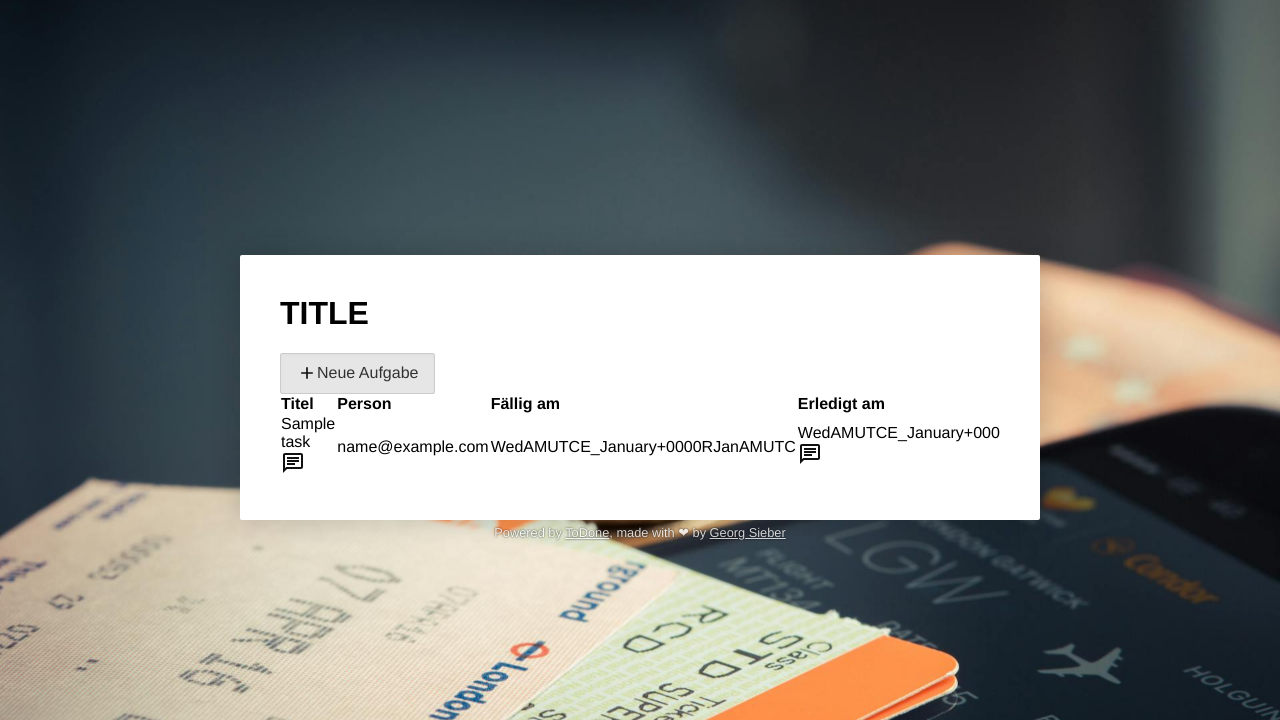
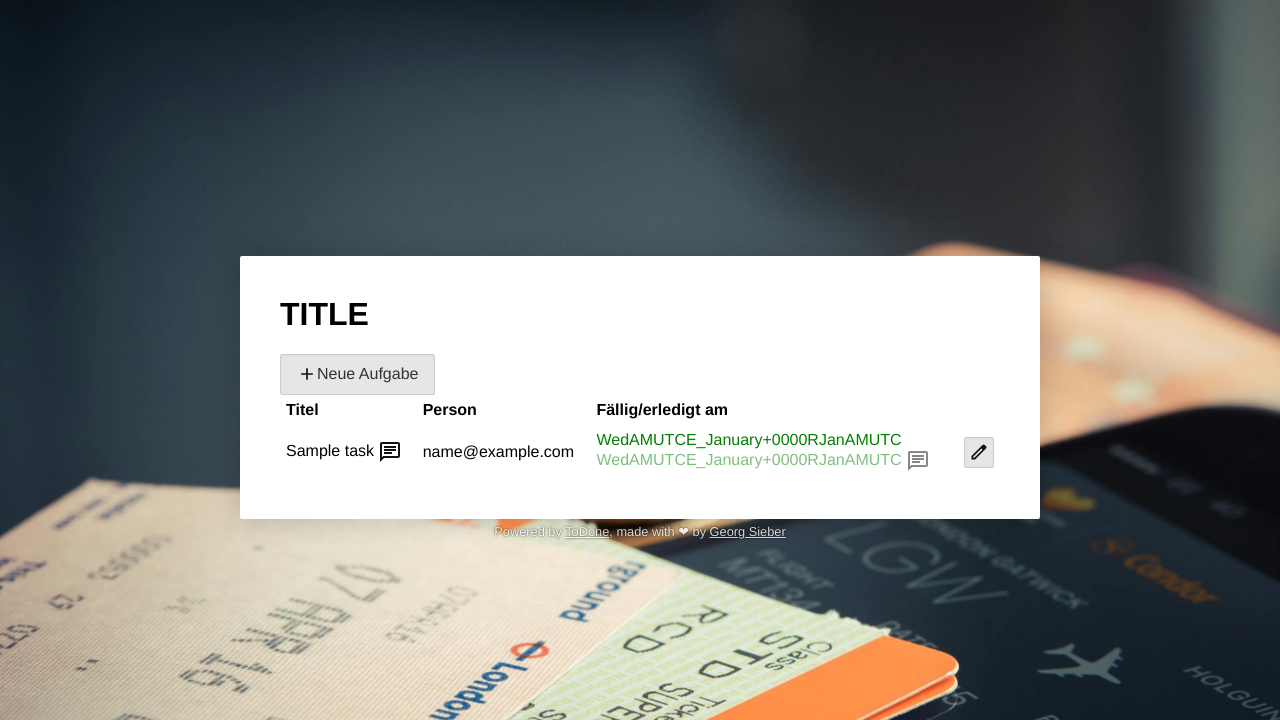
Before and after one commit to schorschii/ToDone, a PHP site: page / in a window 1280 px wide. Shown: the top 720 px of the page. Run offline with PHP 8.4, Linux system fonts and the light colour scheme; tables that the repository leaves empty hold one stand-in row (values such as "Sample post"); a stand-in replaces the project's code that opens the database connection; some libraries are stand-ins or nearby versions.

Commit message:
UI improvements

```diff
--- a/css/admin.css
+++ b/css/admin.css
@@ -28,34 +28,6 @@
 	display: inline-flex;
 	flex-direction: column;
 	align-items: start;
-}
-
-#tblTasks, #tblEvents {
-	width: 100%;
-	border-collapse: separate;
-	border-spacing: 0px;
-}
-#tblTasks tr th:last-child,
-#tblTasks tr td:last-child {
-	text-align: center;
-	width: 1%;
-}
-.checkedin,
-.checkedin {
-	background-color: rgba(80,220,80,0.4);
-}
-.checkedout,
-.checkedout {
-	background-color: rgba(220,40,40,0.4);
-}
-.revoked,
-.revoked {
-	text-decoration: line-through;
-	opacity: 0.4;
-}
-#tblTasks tbody tr:hover th,
-#tblTasks tbody tr:hover td{
-	background-color: rgba(150,150,150,0.4);
 }
 
 .adminForm {
--- a/css/main.css
+++ b/css/main.css
@@ -21,7 +21,7 @@ html, body {
 	min-height: 100%;
 }
 #splash {
-	width: 680px;
+	width: 720px;
 	padding: 40px;
 	border-radius: 2px;
 	background-color: rgba(255,255,255,1);
@@ -72,10 +72,32 @@ div.contentbox.small > img.contentbox-embleme {
 	z-index: -1;
 }
 
-#tblReservation {
+#tblTasks {
+	width: 100%;
 	border-collapse: separate;
-	border-spacing: 2px;
+	border-spacing: 0px;
 }
+#tblTasks tr th,
+#tblTasks tr td {
+	padding: 6px;
+}
+#tblTasks tr th:last-child,
+#tblTasks tr td:last-child {
+	text-align: center;
+	width: 1%;
+}
+#tblTasks tbody tr:hover th,
+#tblTasks tbody tr:hover td{
+	background-color: rgba(150,150,150,0.4);
+}
+#tblTasks img.comment {
+	display: inline;
+	vertical-align: middle;
+	cursor: pointer;
+}
+.red { color:red; }
+.green { color: green; }
+.done { opacity: 0.5; }
 table th {
 	text-align: left;
 }
--- a/index.php
+++ b/index.php
@@ -51,10 +51,6 @@ try {
 	<head>
 		<?php require_once('head.inc.php'); ?>
 		<title><?php echo htmlspecialchars(TITLE); ?> | ToDone</title>
-		<style>
-			.red { color:red; }
-			.green { color: green; }
-		</style>
 		<script>
 			function takeTask(id) {
 				email = prompt('Bitte Ihre E-Mailadresse eingeben');
@@ -103,8 +99,7 @@ try {
 							<tr>
 								<th>Titel</th>
 								<th>Person</th>
-								<th>Fällig am</th>
-								<th>Erledigt am</th>
+								<th>Fällig/erledigt am</th>
 								<th></th>
 							</tr>
 						</thead>
@@ -114,22 +109,22 @@ try {
 								<td>
 									<?php echo htmlspecialchars($task['title']); ?>
 									<?php if($task['description']) { ?>
-										<img src='img/message.svg' title='<?php echo htmlspecialchars($task['description'],ENT_QUOTES); ?>' onclick='alert(this.title)'>
+										<img class='comment' src='img/message.svg' title='<?php echo htmlspecialchars($task['description'],ENT_QUOTES); ?>' onclick='alert(this.title)'>
 									<?php } ?>
 								</td>
 								<td>
 									<?php if($task['assignee_email']) echo htmlspecialchars($task['assignee_email']); else { ?>
-										<a href='#' onclick='takeTask(<?php echo $task['id']; ?>)'>übernehmen</a>
+										<a href='#' onclick='takeTask(<?php echo $task['id']; ?>); return false'>übernehmen</a>
 									<?php } ?>
 								</td>
-								<td class='<?php if($task['due'] && strtotime($task['due']) < time() && !$task['done']) echo 'red'; ?>'>
+								<td class='<?php if($task['due'] && strtotime($task['due']) < time() && !$task['done']) echo 'red'; elseif($task['due'] && strtotime($task['due']) < time() && $task['done']) echo 'green'; ?>'>
 									<?php if($task['due']) echo date(DATE_FORMAT, strtotime($task['due'])); ?>
-								</td>
-								<td>
-									<?php if($task['done']) echo date(DATE_FORMAT, strtotime($task['done'])); ?>
-									<?php if($task['done_note']) { ?>
-										<img src='img/message.svg' title='<?php echo htmlspecialchars($task['done_note'],ENT_QUOTES); ?>' onclick='alert(this.title)'>
-									<?php } ?>
+									<div class='done'>
+										<?php if($task['done']) echo date(DATE_FORMAT, strtotime($task['done'])); ?>
+										<?php if($task['done_note']) { ?>
+											<img class='comment' src='img/message.svg' title='<?php echo htmlspecialchars($task['done_note'],ENT_QUOTES); ?>' onclick='alert(this.title)'>
+										<?php } ?>
+									</div>
 								</td>
 								<td class='actions'><button name='edit' value='<?php echo $task['id']; ?>'><img src='img/edit.svg'></button></td>
 							</tr>
--- a/task.php
+++ b/task.php
@@ -149,7 +149,8 @@ $tasks = $db->getTasks();
 
 						<?php if($selectedTask) { ?>
 							<input type='hidden' name='id' value='<?php echo htmlspecialchars($selectedTask['id']); ?>'>
-							<button id='btnDelete' name='action' value='task_delete' class='primary' onclick='return confirm("Sind Sie sicher?")'>Löschen</button>
+							<input type='submit' name='action' value='task_edit' style='display:none'>
+							<button id='btnDelete' name='action' value='task_delete' class='' onclick='return confirm("Sind Sie sicher?")'>Löschen</button>
 							<button id='btnSave' name='action' value='task_edit' class='primary'>Änderungen speichern</button>
 						<?php } else { ?>
 							<button id='btnSave' name='action' value='task_create' class='primary'>Erstellen</button>
```
